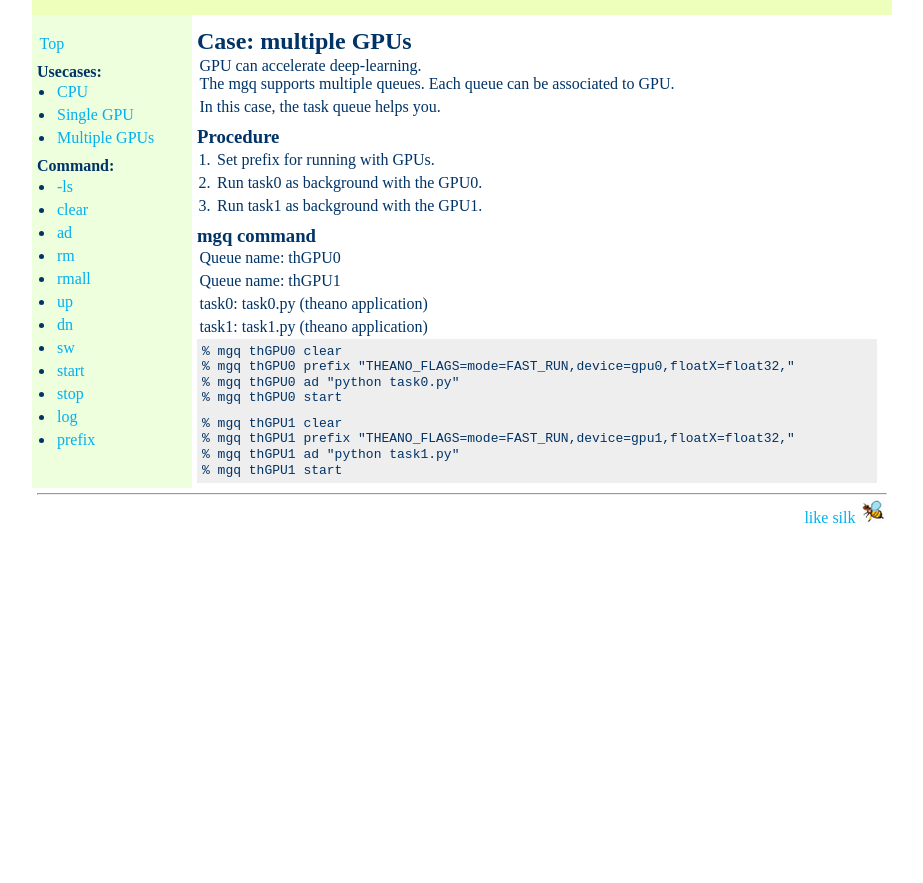
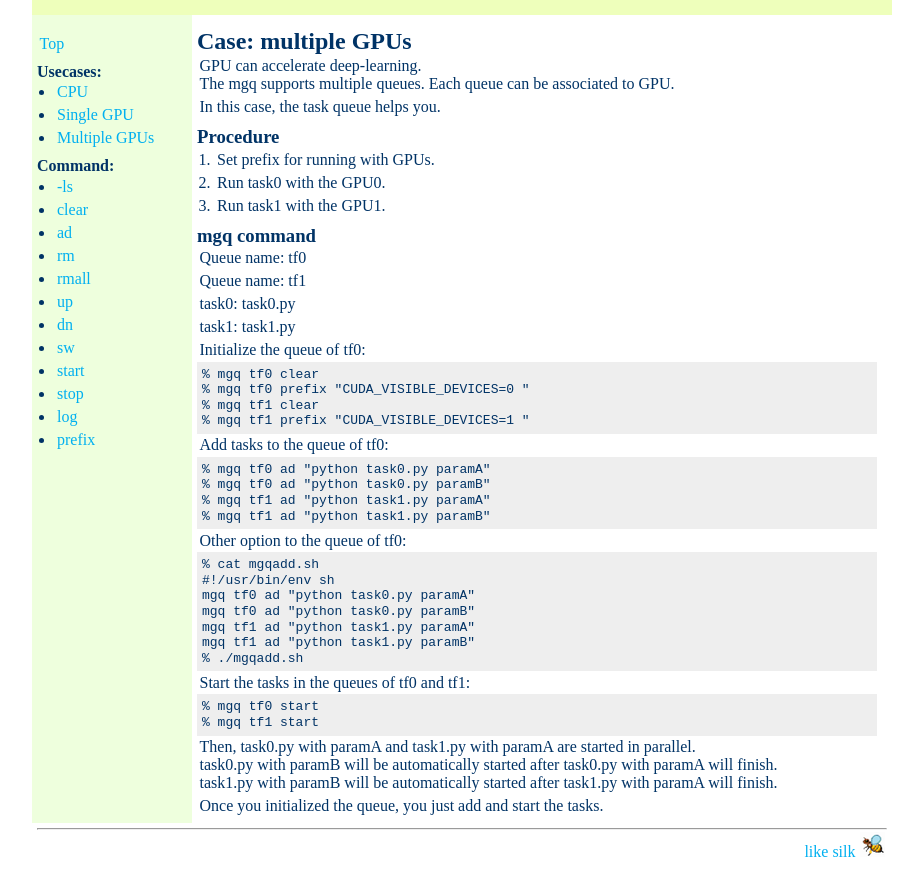
Before and after one commit to likesilkto/mgqueue, a plain HTML site: page docs/case_multiplegpus.html in a window 1280 px wide. Shown: the part 45-928 px from the top of the page, without its empty margins (183-1106 px from the left). Before the commit the page ends 800 px from the top, so only its background shows below. Drawn offline with Linux system fonts and the light colour scheme.

Commit message:
0.1.1 refine document

```diff
--- a/docs/case_multiplegpus.html
+++ b/docs/case_multiplegpus.html
@@ -113,29 +113,54 @@ The mgq supports multiple queues. Each queue can be associated to GPU.</p>
 <p>Set prefix for running with GPUs.</p>
 </li>
 <li>
-<p>Run task0 as background with the GPU0.</p>
+<p>Run task0 with the GPU0.</p>
 </li>
 <li>
-<p>Run task1 as background with the GPU1.</p>
+<p>Run task1 with the GPU1.</p>
 </li>
 </ol>
 <h3>mgq command</h3>
-<p>Queue name: thGPU0</p>
-<p>Queue name: thGPU1</p>
-<p>task0: task0.py (theano application)</p>
-<p>task1: task1.py (theano application)</p>
-<div class="highlight"><pre><span></span>% mgq thGPU0 clear
-% mgq thGPU0 prefix &quot;THEANO_FLAGS=mode=FAST_RUN,device=gpu0,floatX=float32,&quot;
-% mgq thGPU0 ad &quot;python task0.py&quot;
-% mgq thGPU0 start
+<p>Queue name: tf0</p>
+<p>Queue name: tf1</p>
+<p>task0: task0.py </p>
+<p>task1: task1.py </p>
+<p>Initialize the queue of tf0:</p>
+<div class="highlight"><pre><span></span>% mgq tf0 clear
+% mgq tf0 prefix &quot;CUDA_VISIBLE_DEVICES=0 &quot;
+% mgq tf1 clear
+% mgq tf1 prefix &quot;CUDA_VISIBLE_DEVICES=1 &quot;
 </pre></div>
 
 
-<div class="highlight"><pre><span></span>% mgq thGPU1 clear
-% mgq thGPU1 prefix &quot;THEANO_FLAGS=mode=FAST_RUN,device=gpu1,floatX=float32,&quot;
-% mgq thGPU1 ad &quot;python task1.py&quot;
-% mgq thGPU1 start
+<p>Add tasks to the queue of tf0:</p>
+<div class="highlight"><pre><span></span>% mgq tf0 ad &quot;python task0.py paramA&quot;
+% mgq tf0 ad &quot;python task0.py paramB&quot;
+% mgq tf1 ad &quot;python task1.py paramA&quot;
+% mgq tf1 ad &quot;python task1.py paramB&quot;
 </pre></div>
+
+
+<p>Other option to the queue of tf0:</p>
+<div class="highlight"><pre><span></span>% cat mgqadd.sh
+#!/usr/bin/env sh
+mgq tf0 ad &quot;python task0.py paramA&quot;
+mgq tf0 ad &quot;python task0.py paramB&quot;
+mgq tf1 ad &quot;python task1.py paramA&quot;
+mgq tf1 ad &quot;python task1.py paramB&quot;
+% ./mgqadd.sh
+</pre></div>
+
+
+<p>Start the tasks in the queues of tf0 and tf1:</p>
+<div class="highlight"><pre><span></span>% mgq tf0 start
+% mgq tf1 start
+</pre></div>
+
+
+<p>Then, task0.py with paramA and task1.py with paramA are started in parallel.<br>
+task0.py with paramB will be automatically started after task0.py with paramA will finish.<br>
+task1.py with paramB will be automatically started after task1.py with paramA will finish.</p>
+<p>Once you initialized the queue, you just add and start the tasks.</p>
 </div>
 
 </div>
```
Also changed, not shown: docs/case_singlegpu.html (+35 -18 lines), 2 other files.
